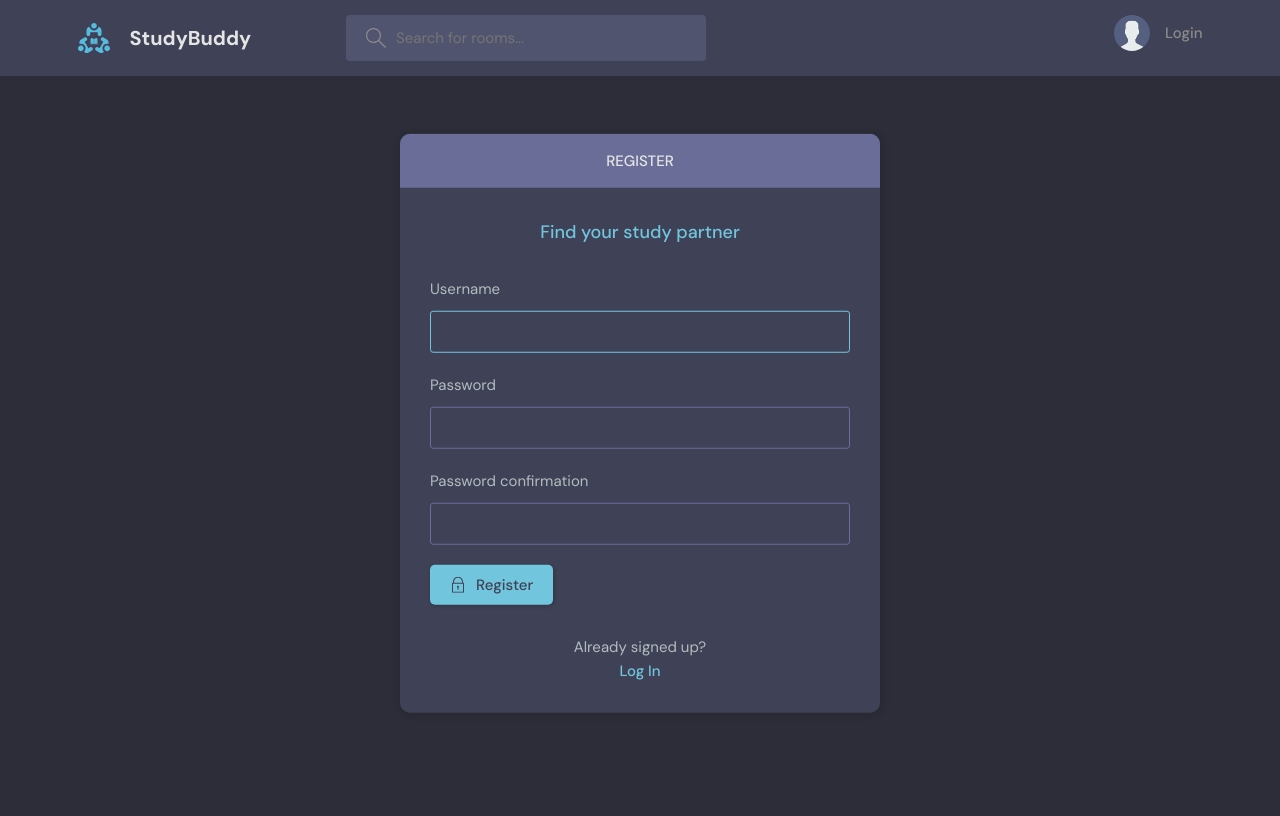
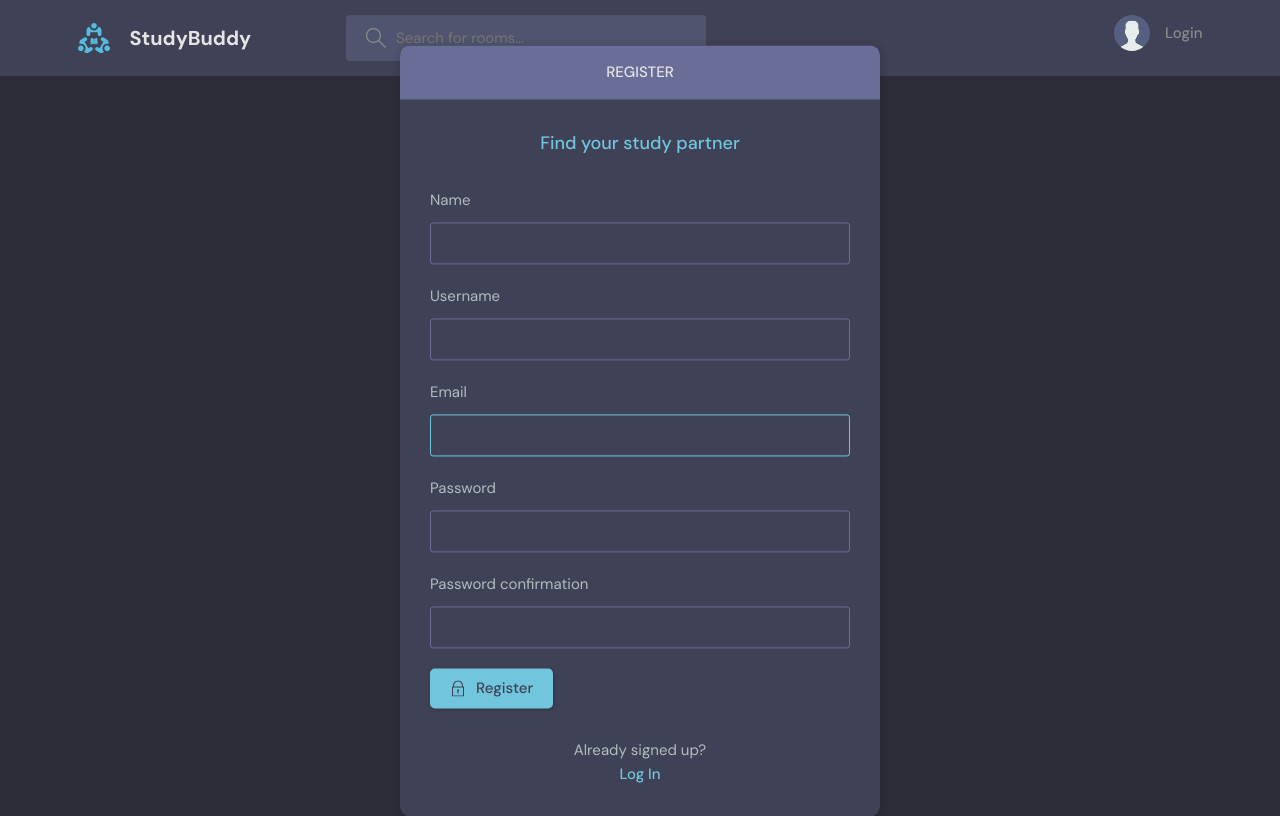
Before and after one commit to softrockstarr/Studybud, a Django app: page /register/ in a window 1280 px wide. Run offline with Django 4.2, Linux system fonts and the light colour scheme.

Commit message:
updated login/register form for new User model

```diff
--- a/base/forms.py
+++ b/base/forms.py
@@ -1,5 +1,11 @@
 from django.forms import ModelForm
 from .models import Room, User
+from django.contrib.auth.forms import UserCreationForm
+
+class MyUserCreationForm(UserCreationForm):
+    class Meta:
+        model = User
+        fields = ['name', 'username', 'email', 'password1', 'password2']
 
 class RoomForm(ModelForm):
     class Meta:
@@ -10,4 +16,4 @@ class RoomForm(ModelForm):
 class UserForm(ModelForm):
     class Meta:
         model = User
-        fields = ['username', 'email']
+        fields = ['name', 'username', 'email', 'avatar', 'bio']
--- a/base/templates/base/login_register.html
+++ b/base/templates/base/login_register.html
@@ -15,8 +15,8 @@
             <form class="form" action="" method="POST">
               {% csrf_token %}
               <div class="form__group form__group">
-                <label for="room_name">Username</label>
-                <input id="username" name="username" type="text" placeholder="e.g. dennis_ivy" />
+                <label for="room_name">Email</label>
+                <input id="username" name="email" type="text" placeholder="e.g. billy_bob" />
               </div>
               <div class="form__group">
                 <label for="password">Password</label>
--- a/base/templates/base/profile.html
+++ b/base/templates/base/profile.html
@@ -10,7 +10,7 @@
         <div class="profile">
           <div class="profile__avatar">
             <div class="avatar avatar--large active">
-              <img src="https://randomuser.me/api/portraits/men/11.jpg" />
+              <img src="{{user.avatar.url}}" />
             </div>
           </div>
           <div class="profile__info">
@@ -23,9 +23,7 @@
           <div class="profile__about">
             <h3>About</h3>
             <p>
-              Lorem ipsum dolor sit amet consectetur adipisicing elit. Consequuntur illo tenetur
-              facilis sunt nemo debitis quisquam hic atque aut? Ducimus alias placeat optio
-              accusamus repudiandae quis ab ex exercitationem rem?
+             {{user.bio}}
             </p>
           </div>
         </div>
--- a/base/templates/base/update-user.html
+++ b/base/templates/base/update-user.html
@@ -18,7 +18,7 @@
                     </div>
                 </div>
                 <div class="layout__body">
-                    <form class="form" action="" method="POST">
+                    <form class="form" action="" method="POST" enctype="multipart/form-data">
                       {% csrf_token %}
                       {% for field in form%}
                         <div class="form__group">
--- a/base/views.py
+++ b/base/views.py
@@ -5,9 +5,8 @@ from django.contrib.auth.decorators import login_required
 from django.db.models import Q
 from django.contrib.auth.models import User
 from django.contrib.auth import authenticate, login, logout
-from django.contrib.auth.forms import UserCreationForm
 from .models import Room, Topic, Message, User
-from .forms import RoomForm, UserForm
+from .forms import RoomForm, UserForm, MyUserCreationForm
 
 # Create your views here.
 
@@ -23,21 +22,21 @@ def loginPage(request):
         return redirect('home')
 
     if request.method == 'POST':
-        username = request.POST.get('username').lower()
+        email = request.POST.get('email').lower()
         password = request.POST.get('password')
 
         try:
-            user = User.objects.get(username=username)
+            user = User.objects.get(email=email)
         except:
             messages.error(request, 'User does not exist')
 
-        user= authenticate(request, username=username, password=password)
+        user= authenticate(request, email=email, password=password)
 
         if user is not None:
             login(request, user)
             return redirect('home')
         else:
-            messages.error(request, 'Username or Password does not exist')
+            messages.error(request, 'Email or Password does not exist')
 
     context = {'page': page}
     return render(request, 'base/login_register.html', context)
@@ -47,10 +46,10 @@ def logoutUser(request):
     return redirect('home')
 
 def registerPage(request):
-    form = UserCreationForm
+    form = MyUserCreationForm()
 
     if request.method == 'POST':
-        form = UserCreationForm(request.POST)
+        form = MyUserCreationForm(request.POST)
         if form.is_valid():
             user = form.save(commit=False)
             user.username = user.username.lower()
@@ -172,7 +171,7 @@ def updateUser(request):
     form = UserForm(instance=user)
 
     if request.method == 'POST':
-        form = UserForm(request.POST, instance=user)
+        form = UserForm(request.POST, request.FILES, instance=user)
         if form.is_valid():
             form.save()
             return redirect('user-profile', pk=user.id)
```
Also changed, not shown: db.sqlite3, static/images/318098177_10167416733735691_5205309054750217015_n_3i93ISe.jpg (added), static/images/Screenshot_2023-08-11_at_5.43.59_PM.png (added).
